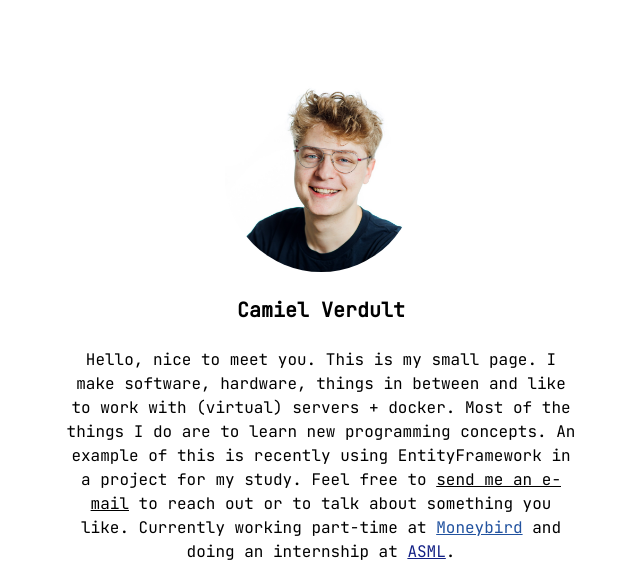
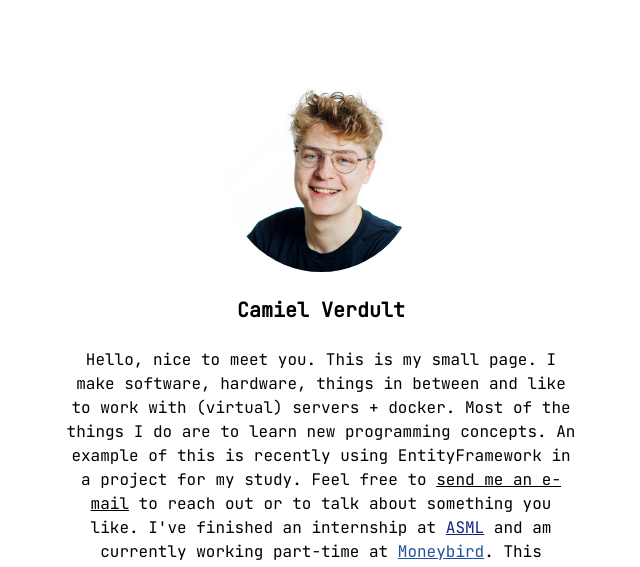
Before and after one commit to camielverdult/camielverdult.com, a plain HTML site: page index.html in a window 1280 px wide. Shown: the top 567 px of the page, without its empty margins (319-959 px from the left). Drawn offline with nearby package versions, Linux system fonts and the light colour scheme.

Commit message:
Update index.html

```diff
--- a/index.html
+++ b/index.html
@@ -33,7 +33,7 @@
     <h1 class="text-xl font-semibold ">Camiel Verdult</h1>
 
     <p class="max-w-lg">
-        Hello, nice to meet you. This is my small page. I make software, hardware, things in between and like to work with (virtual) servers + docker. Most of the things I do are to learn new programming concepts. An example of this is recently using EntityFramework in a project for my study. Feel free to <a href="mailto:cpg@verdult.com" class="underline underline-offset-6">send me an e-mail</a> to reach out or to talk about something you like. Currently working part-time at <a href="https://moneybird.com" class="underline underline-offset-6" style="color: rgb(33, 82, 159)">Moneybird</a> and doing an internship at <a href="https://asml.com" class="underline underline-offset-6" style="color: rgb(20, 34, 134)">ASML</a>.
+        Hello, nice to meet you. This is my small page. I make software, hardware, things in between and like to work with (virtual) servers + docker. Most of the things I do are to learn new programming concepts. An example of this is recently using EntityFramework in a project for my study. Feel free to <a href="mailto:cpg@verdult.com" class="underline underline-offset-6">send me an e-mail</a> to reach out or to talk about something you like. I've finished an internship at <a href="https://asml.com" class="underline underline-offset-6" style="color: rgb(20, 34, 134)">ASML</a> and am currently working part-time at <a href="https://moneybird.com" class="underline underline-offset-6" style="color: rgb(33, 82, 159)">Moneybird</a>. This semester I am doing my Smart Solutions Semester and will be doing a pre-master as a minor at the University of Twente next semester.
     </p>
 
     <div class="flex flex-row space-x-10 items-center">
```
